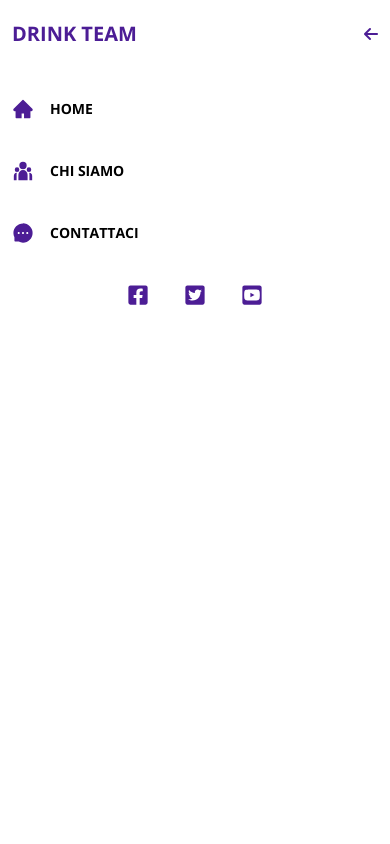
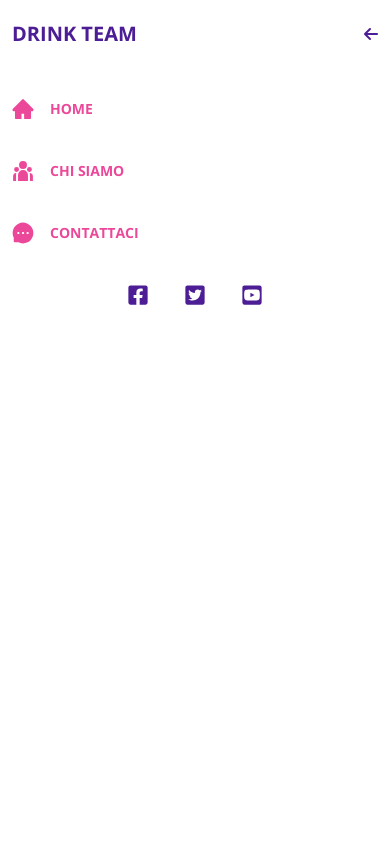
Before and after one commit to Simone823/wiki-drinks-react, a React (Create React App) app: page / in a window 390 px wide. Both pictures are taken after a click on the button 369 px from the left and 40 px from the top of the page. Shown: the top 844 px of the page. Built offline with nearby package versions, Linux system fonts and the light colour scheme; no server answers.

Commit message:
sidebar active link router

```diff
--- a/src/assets/css/components/sidebar.css
+++ b/src/assets/css/components/sidebar.css
@@ -56,12 +56,14 @@
     cursor: pointer;
 }
 
-#sidebar .list-links li:hover .nav-link {
+#sidebar .list-links li:hover .nav-link,
+#sidebar .list-links li .nav-link.active {
     color: var(--pink-500);
     transition: color 300ms ease-in-out;
 }
 
-#sidebar .list-links li:hover .nav-icon {
+#sidebar .list-links li:hover .nav-icon,
+#sidebar .list-links li .nav-link.active .nav-icon {
     color: var(--pink-500);
     transform: scale(1.08);
     transition: all 300ms ease-in-out;
--- a/src/components/Sidebar.js
+++ b/src/components/Sidebar.js
@@ -1,14 +1,16 @@
 import React, {useContext} from 'react';
 import '../assets/css/components/sidebar.css';
-import { Link } from 'react-router-dom';
+import { Link, useLocation } from 'react-router-dom';
 
 // import header context
 import {HeaderContext} from './Header';
 
 function Sidebar() {
-
     // info header context
     const {isOPenMenu, closeMenu} = useContext(HeaderContext);
+
+    // location url pathname
+    const location = useLocation();
 
     return (
         <div id='sidebar' className={`${isOPenMenu === true ? 'show' : 'hide'}`}>
@@ -28,7 +30,7 @@ function Sidebar() {
                 {/* list links */}
                 <ul className='list-links mb-10'>
                     <li className='mb-10'>
-                        <Link onClick={closeMenu()} to="/" className='nav-link font-bold uppercase text-sm flex items-center gap-x-4'>
+                        <Link onClick={closeMenu()} to="/" className={`${location.pathname === '/' ? 'active' : ''} nav-link font-bold uppercase text-sm flex items-center gap-x-4`}>
                             <svg stroke="currentColor" fill="currentColor" viewBox="0 0 1024 1024" className="nav-icon" height="1em" width="1em" xmlns="http://www.w3.org/2000/svg">
                                 <path d="M946.5 505L534.6 93.4a31.93 31.93 0 0 0-45.2 0L77.5 505c-12 12-18.8 28.3-18.8 45.3 0 35.3 28.7 64 64 64h43.4V908c0 17.7 14.3 32 32 32H448V716h112v224h265.9c17.7 0 32-14.3 32-32V614.3h43.4c17 0 33.3-6.7 45.3-18.8 24.9-25 24.9-65.5-.1-90.5z"></path>
                             </svg>
@@ -36,7 +38,7 @@ function Sidebar() {
                         </Link>
                     </li>
                     <li className='mb-10'>
-                        <Link onClick={closeMenu()} to="/about" className='nav-link font-bold uppercase text-sm flex items-center gap-x-4'>
+                        <Link onClick={closeMenu()} to="/about" className={`${location.pathname === '/' ? 'active' : ''} nav-link font-bold uppercase text-sm flex items-center gap-x-4`}>
                             <svg stroke="currentColor" fill="currentColor" viewBox="0 0 24 24" className="nav-icon" height="1em" width="1em" xmlns="http://www.w3.org/2000/svg">
                                 <g>
                                     <path fill="none" d="M0 0h24v24H0z"></path><path d="M12 11a5 5 0 0 1 5 5v6H7v-6a5 5 0 0 1 5-5zm-6.712 3.006a6.983 6.983 0 0 0-.28 1.65L5 16v6H2v-4.5a3.5 3.5 0 0 1 3.119-3.48l.17-.014zm13.424 0A3.501 3.501 0 0 1 22 17.5V22h-3v-6c0-.693-.1-1.362-.288-1.994zM5.5 8a2.5 2.5 0 1 1 0 5 2.5 2.5 0 0 1 0-5zm13 0a2.5 2.5 0 1 1 0 5 2.5 2.5 0 0 1 0-5zM12 2a4 4 0 1 1 0 8 4 4 0 0 1 0-8z">
@@ -47,7 +49,7 @@ function Sidebar() {
                         </Link>
                     </li>
                     <li>
-                        <Link onClick={closeMenu()} to="/contact" className='nav-link font-bold uppercase text-sm flex items-center gap-x-4'>
+                        <Link onClick={closeMenu()} to="/contact" className={`${location.pathname === '/' ? 'active' : ''} nav-link font-bold uppercase text-sm flex items-center gap-x-4`}>
                             <svg stroke="currentColor" fill="currentColor" viewBox="0 0 1024 1024" className="nav-icon" height="1em" width="1em" xmlns="http://www.w3.org/2000/svg">
                                 <path d="M924.3 338.4a447.57 447.57 0 0 0-96.1-143.3 443.09 443.09 0 0 0-143-96.3A443.91 443.91 0 0 0 512 64h-2c-60.5.3-119 12.3-174.1 35.9a444.08 444.08 0 0 0-141.7 96.5 445 445 0 0 0-95 142.8A449.89 449.89 0 0 0 65 514.1c.3 69.4 16.9 138.3 47.9 199.9v152c0 25.4 20.6 46 45.9 46h151.8a447.72 447.72 0 0 0 199.5 48h2.1c59.8 0 117.7-11.6 172.3-34.3A443.2 443.2 0 0 0 827 830.5c41.2-40.9 73.6-88.7 96.3-142 23.5-55.2 35.5-113.9 35.8-174.5.2-60.9-11.6-120-34.8-175.6zM312.4 560c-26.4 0-47.9-21.5-47.9-48s21.5-48 47.9-48 47.9 21.5 47.9 48-21.4 48-47.9 48zm199.6 0c-26.4 0-47.9-21.5-47.9-48s21.5-48 47.9-48 47.9 21.5 47.9 48-21.5 48-47.9 48zm199.6 0c-26.4 0-47.9-21.5-47.9-48s21.5-48 47.9-48 47.9 21.5 47.9 48-21.5 48-47.9 48z">
                                 </path>
```
